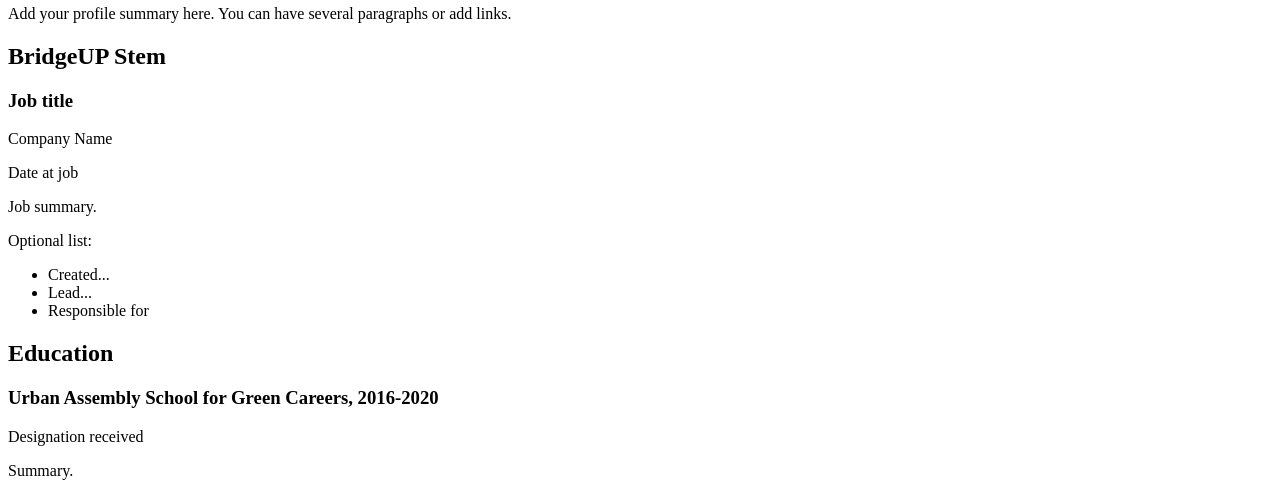
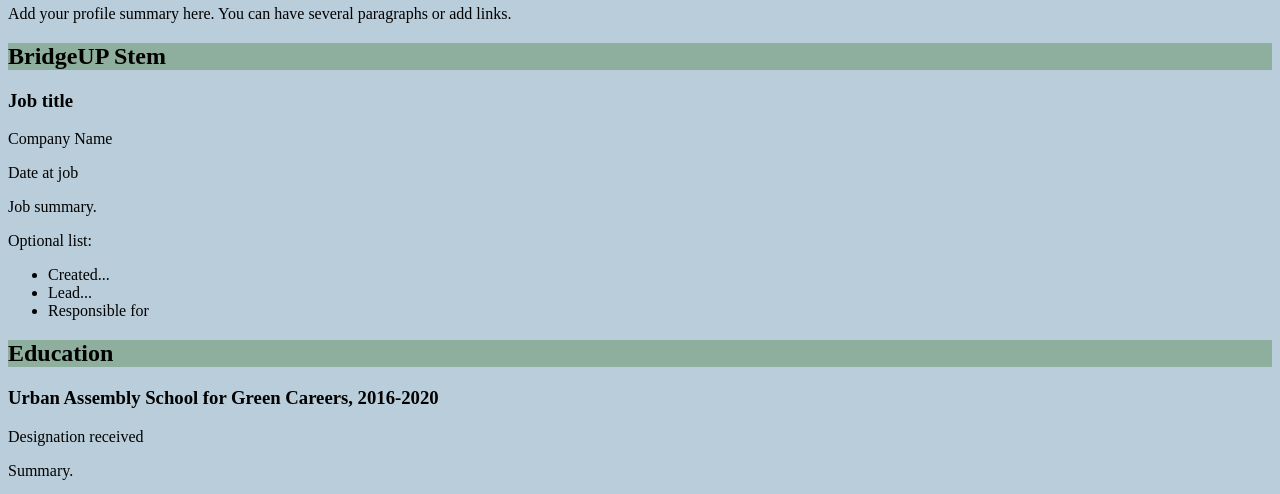
Before and after one commit to Indira204/Indira204.github.io, a plain HTML site: page index.html in a window 1280 px wide. Shown: the part 148-642 px from the top of the page. Drawn offline with Linux system fonts and the light colour scheme.

Commit message:
color picker palette

```diff
--- a/css/stylesheet.css
+++ b/css/stylesheet.css
@@ -1,3 +1,7 @@
 body {
-  background-color: grey;
+  background-color: #B9CDDA;
 }
+
+h2 {
+  background-color: #8EAF9D;
+}
--- a/index.html
+++ b/index.html
@@ -2,6 +2,7 @@
 <html>
 <head>
   <title>Indira Lopez | Resume</title>
+  <link rel="stylesheet" href="css/stylesheet.css">
 </head>
 <body>
   <!-- // Intro -->
```
